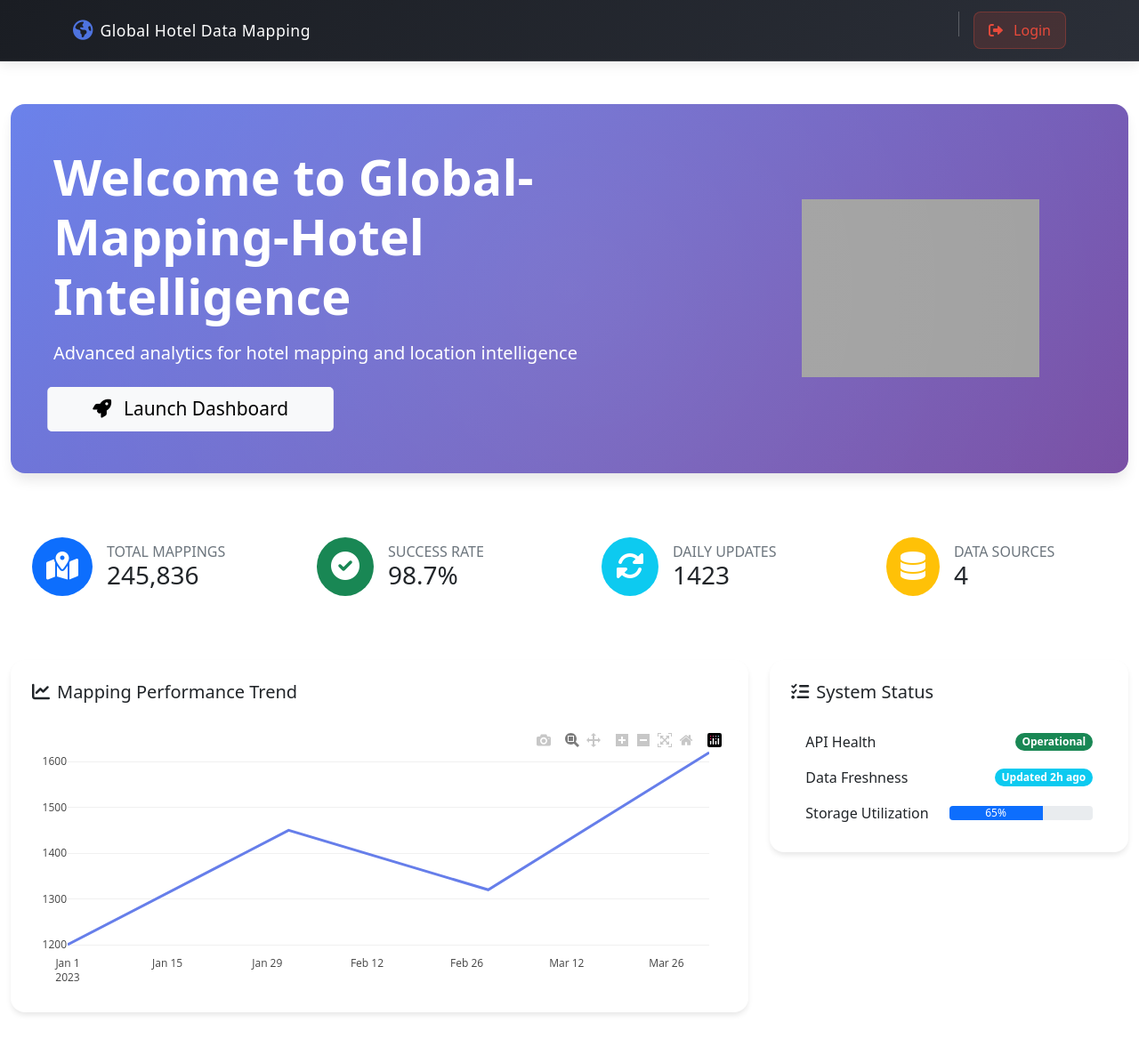
After one commit to RoknuzzamanRokon/flask_project_for_showing_data, a Flask app: page / in a window 1280 px wide. The commit adds this page. Shown: the whole page at 89% size. Run offline with Flask 3, Linux system fonts and the light colour scheme; some libraries are stand-ins or nearby versions; grey boxes are pictures that could not be loaded.

Commit message:
Add a welcome page.

```diff
--- a/app.py
+++ b/app.py
@@ -141,6 +141,19 @@ def get_last_row():
 
 
 
+@app.route('/')
+def welcome():
+    # Example data - replace with your actual data sources
+    return render_template('welcome.html',
+        total_mappings=245836,
+        success_rate=98.7,
+        daily_updates=1423,
+        data_sources=4,
+        trend_dates=['2023-01', '2023-02', '2023-03', '2023-04'],
+        trend_values=[1200, 1450, 1320, 1620]
+    )
+
+
 @app.route('/global-json-info', methods=['GET'])
 @login_required
 def get_json_data():
@@ -256,6 +269,7 @@ def dashboard():
             result = connection.execute(query)
             columns = result.keys()
             data = [dict(zip(columns, row)) for row in result.fetchall()]
+            # print(data)
 
         # Ensure date is properly formatted
         for entry in data:
--- a/templates/index.html
+++ b/templates/index.html
@@ -136,7 +136,7 @@
                     Interactive Explorer
                 </a>
                 <div class="vr text-white opacity-25 mx-2" style="height: 28px"></div>
-                <a href="{{ url_for('logout') }}" class="btn btn-logout px-3 py-2">
+                <a href="{{ url_for('welcome') }}" class="btn btn-logout px-3 py-2">
                     <i class="fas fa-sign-out-alt me-2"></i>
                     Sign Out
                 </a>
--- /dev/null
+++ b/templates/welcome.html
@@ -0,0 +1,456 @@
+<!-- templates/welcome.html -->
+<!DOCTYPE html>
+<html lang="en">
+<head>
+    <meta charset="UTF-8">
+    <meta name="viewport" content="width=device-width, initial-scale=1.0">
+    <title>Global-Mapping-Hotel Analytics Dashboard</title>
+    <link href="https://cdn.jsdelivr.net/npm/bootstrap@5.1.3/dist/css/bootstrap.min.css" rel="stylesheet">
+    <link href="https://cdnjs.cloudflare.com/ajax/libs/font-awesome/6.0.0/css/all.min.css" rel="stylesheet">
+    <style>
+        :root {
+            --primary-gradient: linear-gradient(135deg, #667eea 0%, #764ba2 100%);
+            --secondary-color: #4a5568;
+            --accent-color: #48bb78;
+        }
+
+        .dashboard-hero {
+            background: var(--primary-gradient);
+            border-radius: 1rem;
+            box-shadow: 0 10px 15px -3px rgba(0, 0, 0, 0.1);
+            color: white;
+            overflow: hidden;
+            position: relative;
+        }
+
+        .dashboard-hero::before {
+            content: '';
+            position: absolute;
+            top: -50%;
+            left: -50%;
+            width: 200%;
+            height: 200%;
+            background: radial-gradient(circle, rgba(255,255,255,0.1) 0%, rgba(255,255,255,0) 70%);
+        }
+
+        .metric-card {
+            background: white;
+            border: none;
+            border-radius: 0.75rem;
+            transition: transform 0.3s ease;
+        }
+
+        .metric-card:hover {
+            transform: translateY(-5px);
+            box-shadow: 0 10px 15px -3px rgba(0, 0, 0, 0.1);
+        }
+
+        .chart-container {
+            background: white;
+            border-radius: 1rem;
+            padding: 1.5rem;
+            box-shadow: 0 4px 6px -1px rgba(0, 0, 0, 0.1);
+        }
+
+    .launch-btn {
+        position: relative;
+        overflow: hidden;
+        transition: all 0.4s ease;
+        transform-style: preserve-3d;
+    }
+
+    .launch-btn:hover {
+        transform: translateY(-3px);
+        box-shadow: 0 5px 15px rgba(0, 0, 0, 0.3);
+    }
+
+    .launch-btn::before {
+        content: '';
+        position: absolute;
+        top: 50%;
+        left: 50%;
+        width: 300%;
+        height: 300%;
+        background: radial-gradient(circle, rgba(255,255,255,0.3) 10%, transparent 10.01%);
+        transform: translate(-50%, -50%) scale(0);
+        transition: transform 0.5s ease;
+        pointer-events: none;
+    }
+
+    .launch-btn:active::before {
+        transform: translate(-50%, -50%) scale(1);
+        opacity: 0;
+        transition: transform 0s, opacity 0.5s;
+    }
+
+    .launch-btn .btn-text {
+        position: relative;
+        z-index: 2;
+    }
+
+    .launch-btn i {
+        transition: transform 0.3s ease;
+    }
+
+    .launch-btn:hover i {
+        transform: translateX(5px);
+    }
+
+    @keyframes pulse {
+        0% { transform: scale(1); }
+        50% { transform: scale(1.05); }
+        100% { transform: scale(1); }
+    }
+
+    .launch-btn {
+        animation: pulse 2s infinite;
+    }
+
+    .launch-btn:hover {
+        animation: none;
+    }
+
+
+        .navbar-custom {
+        background: linear-gradient(135deg, #1a1d23 0%, #2b2f38 100%);
+        box-shadow: 0 2px 15px rgba(0,0,0,0.1);
+        padding: 0.8rem 0;
+        border-bottom: 1px solid rgba(255,255,255,0.1);
+    }
+
+
+    .btn-nav {
+        background: rgba(255,255,255,0.05);
+        border: 1px solid rgba(255,255,255,0.15);
+        color: #e9ecef;
+        border-radius: 8px;
+        transition: all 0.3s ease;
+        font-weight: 500;
+    }
+
+    .btn-nav:hover {
+        background: rgba(78, 115, 223, 0.15);
+        border-color: #4e73df;
+        transform: translateY(-1px);
+    }
+
+    .btn-logout {
+        background: rgba(231, 74, 59, 0.15);
+        border: 1px solid rgba(231, 74, 59, 0.3);
+        color: #e74a3b;
+        border-radius: 8px;
+        transition: all 0.3s ease;
+        font-weight: 500;
+    }
+
+    .btn-logout:hover {
+        background: rgba(231, 74, 59, 0.25);
+        border-color: #e74a3b;
+        transform: translateY(-1px);
+    }
+
+    .fa-globe-americas {
+        font-size: 1.4rem;
+        color: #4e73df !important;
+    }
+
+    .data-card {
+      transition: transform 0.2s;
+      min-height: 200px;
+    }
+    .data-card:hover {
+      transform: translateY(-5px);
+    }
+    .status-badge {
+      font-size: 0.9rem;
+      padding: 0.5em 0.75em;
+    }
+    .supplier-grid {
+      display: grid;
+      grid-template-columns: repeat(auto-fill, minmax(200px, 1fr));
+      gap: 1rem;
+      padding: 1rem 0;
+    }
+    .btn-danger {
+      font-size: 14px;
+      font-weight: 600;
+      transition: background 0.3s ease-in-out;
+    }
+
+    .btn-danger:hover {
+      background: #c82333;
+    }
+
+    .btn-nav {
+    transition: all 0.3s ease;
+    border: 1px solid rgba(255, 255, 255, 0.1);
+    background: linear-gradient(to right, #2c3e50, #3498db);
+    }
+
+
+    .brand-text {
+        letter-spacing: 0.5px;
+        font-size: 1.1rem;
+    }
+
+
+    /* Add this to your styles.css or <style> tag */
+#loginModal .modal-content {
+    border-radius: 15px;
+    box-shadow: 0 5px 15px rgba(0, 0, 0, 0.2);
+}
+
+#loginModal .modal-header {
+    border-bottom: none;
+    padding-bottom: 0;
+}
+
+#loginModal .modal-title {
+    font-size: 1.5rem;
+    font-weight: 600;
+}
+
+#loginModal .form-control {
+    border-radius: 8px;
+    padding: 12px;
+}
+
+#loginModal .btn-primary {
+    background-color: #667eea;
+    border: none;
+    padding: 12px;
+    border-radius: 8px;
+    font-weight: 500;
+    transition: all 0.3s ease;
+}
+
+#loginModal .btn-primary:hover {
+    background-color: #5a6fd1;
+    transform: translateY(-2px);
+}
+
+#loginModal .modal-footer a {
+    color: #667eea;
+    text-decoration: none;
+    font-weight: 500;
+}
+
+#loginModal .modal-footer a:hover {
+    text-decoration: underline;
+}
+</style>
+</head>
+<body class="bg-gray-100">
+    <!-- Navigation -->
+<nav class="navbar navbar-dark navbar-custom">
+    <div class="container">
+        <div class="d-flex justify-content-between w-100 align-items-center">
+            <!-- Branding -->
+            <div class="d-flex align-items-center">
+                <span class="navbar-brand d-flex align-items-center mb-0">
+                    <i class="fas fa-globe-americas me-2 text-primary"></i>
+                    <span class="brand-text">
+                        <span class="fw-light">Global</span>
+                        <span class="fw-medium">Hotel Data Mapping</span>
+                    </span>
+                </span>
+            </div>
+
+            <!-- Navigation controls -->
+            <div class="d-flex align-items-center gap-2">
+                <div class="vr text-white opacity-25 mx-2" style="height: 28px"></div>
+                <a href="{{ url_for('login') }}" class="btn btn-logout px-3 py-2">
+                    <i class="fas fa-sign-out-alt me-2"></i>
+                    Login
+                </a>
+            </div>
+        </div>
+    </div>
+</nav>
+
+    <!-- Main Content -->
+    <div class="container-fluid py-5">
+
+
+
+
+
+
+<!-- Hero Section -->
+<div class="dashboard-hero p-5 mb-5">
+    <div class="row align-items-center">
+        <div class="col-md-8">
+            <h1 class="display-4 fw-bold mb-3">Welcome to Global-Mapping-Hotel Intelligence</h1>
+            <p class="lead mb-4">Advanced analytics for hotel mapping and location intelligence</p>
+            <button class="btn btn-light btn-lg px-5 launch-btn" data-bs-toggle="modal" data-bs-target="#loginModal">
+                <i class="fas fa-rocket me-2"></i>
+                <span class="btn-text">Launch Dashboard</span>
+            </button>
+        </div>
+        <div class="col-md-4 text-center">
+            <img src="https://cdn-icons-png.flaticon.com/512/2217/2217855.png" alt="Mapping Illustration"
+                 class="img-fluid" style="max-height: 200px;">
+        </div>
+    </div>
+</div>
+
+<!-- Login Modal -->
+<div class="modal fade" id="loginModal" tabindex="-1" aria-labelledby="loginModalLabel" aria-hidden="true">
+    <div class="modal-dialog modal-dialog-centered">
+        <div class="modal-content">
+            <div class="modal-header">
+                <h5 class="modal-title" id="loginModalLabel">Login</h5>
+                <button type="button" class="btn-close" data-bs-dismiss="modal" aria-label="Close"></button>
+            </div>
+            <div class="modal-body">
+                <form method="POST" action="{{ url_for('login') }}">
+                    <div class="mb-3">
+                        <label for="username" class="form-label">Username</label>
+                        <input type="text" class="form-control" id="username" name="username" required>
+                    </div>
+                    <div class="mb-3">
+                        <label for="password" class="form-label">Password</label>
+                        <input type="password" class="form-control" id="password" name="password" required>
+                    </div>
+                    <button type="submit" class="btn btn-primary w-100">Login</button>
+                </form>
+            </div>
+            <div class="modal-footer justify-content-center">
+                <p class="mb-0">Don't have an account? <a href="{{ url_for('register') }}">Register</a></p>
+            </div>
+        </div>
+    </div>
+</div>
+
+
+
+
+
+
+
+
+        <!-- Key Metrics -->
+        <div class="row g-4 mb-5">
+            <div class="col-md-3">
+                <div class="metric-card p-4">
+                    <div class="d-flex align-items-center">
+                        <div class="icon-shape bg-primary text-white rounded-circle p-3 me-3">
+                            <i class="fas fa-map-marked-alt fa-2x"></i>
+                        </div>
+                        <div>
+                            <h6 class="text-uppercase text-muted mb-0">Total Mappings</h6>
+                            <h3 class="mb-0">{{ "{:,}".format(total_mappings) }}</h3>
+                        </div>
+                    </div>
+                </div>
+            </div>
+
+            <div class="col-md-3">
+                <div class="metric-card p-4">
+                    <div class="d-flex align-items-center">
+                        <div class="icon-shape bg-success text-white rounded-circle p-3 me-3">
+                            <i class="fas fa-check-circle fa-2x"></i>
+                        </div>
+                        <div>
+                            <h6 class="text-uppercase text-muted mb-0">Success Rate</h6>
+                            <h3 class="mb-0">{{ success_rate }}%</h3>
+                        </div>
+                    </div>
+                </div>
+            </div>
+
+            <div class="col-md-3">
+                <div class="metric-card p-4">
+                    <div class="d-flex align-items-center">
+                        <div class="icon-shape bg-info text-white rounded-circle p-3 me-3">
+                            <i class="fas fa-sync-alt fa-2x"></i>
+                        </div>
+                        <div>
+                            <h6 class="text-uppercase text-muted mb-0">Daily Updates</h6>
+                            <h3 class="mb-0">{{ daily_updates }}</h3>
+                        </div>
+                    </div>
+                </div>
+            </div>
+
+            <div class="col-md-3">
+                <div class="metric-card p-4">
+                    <div class="d-flex align-items-center">
+                        <div class="icon-shape bg-warning text-white rounded-circle p-3 me-3">
+                            <i class="fas fa-database fa-2x"></i>
+                        </div>
+                        <div>
+                            <h6 class="text-uppercase text-muted mb-0">Data Sources</h6>
+                            <h3 class="mb-0">{{ data_sources }}</h3>
+                        </div>
+                    </div>
+                </div>
+            </div>
+        </div>
+
+        <!-- Charts Section -->
+        <div class="row g-4">
+            <div class="col-md-8">
+                <div class="chart-container">
+                    <h5 class="mb-4"><i class="fas fa-chart-line me-2"></i>Mapping Performance Trend</h5>
+                    <div id="trendChart" style="height: 300px;"></div>
+                </div>
+            </div>
+
+            <div class="col-md-4">
+                <div class="chart-container">
+                    <h5 class="mb-4"><i class="fas fa-tasks me-2"></i>System Status</h5>
+                    <div class="list-group">
+                        <div class="list-group-item border-0 d-flex justify-content-between align-items-center">
+                            API Health
+                            <span class="badge bg-success rounded-pill">Operational</span>
+                        </div>
+                        <div class="list-group-item border-0 d-flex justify-content-between align-items-center">
+                            Data Freshness
+                            <span class="badge bg-info rounded-pill">Updated 2h ago</span>
+                        </div>
+                        <div class="list-group-item border-0 d-flex justify-content-between align-items-center">
+                            Storage Utilization
+                            <div class="progress w-50">
+                                <div class="progress-bar" role="progressbar" style="width: 65%"
+                                     aria-valuenow="65" aria-valuemin="0" aria-valuemax="100">65%</div>
+                            </div>
+                        </div>
+                    </div>
+                </div>
+            </div>
+        </div>
+    </div>
+
+    <!-- Scripts -->
+    <script src="https://cdn.jsdelivr.net/npm/bootstrap@5.1.3/dist/js/bootstrap.bundle.min.js"></script>
+    <script src="https://cdn.plot.ly/plotly-latest.min.js"></script>
+    <script>
+        // Initialize trend chart
+        const trendData = [{
+            x: {{ trend_dates | tojson }},
+            y: {{ trend_values | tojson }},
+            type: 'scatter',
+            mode: 'lines',
+            line: {color: '#667eea', width: 3}
+        }];
+
+        const trendLayout = {
+            showlegend: false,
+            margin: {t: 20, b: 40, l: 40, r: 20},
+            xaxis: {showgrid: false},
+            yaxis: {showgrid: true, gridcolor: '#f0f0f0'}
+        };
+
+        Plotly.newPlot('trendChart', trendData, trendLayout);
+
+
+
+
+
+
+
+
+    </script>
+</body>
+</html>
```
